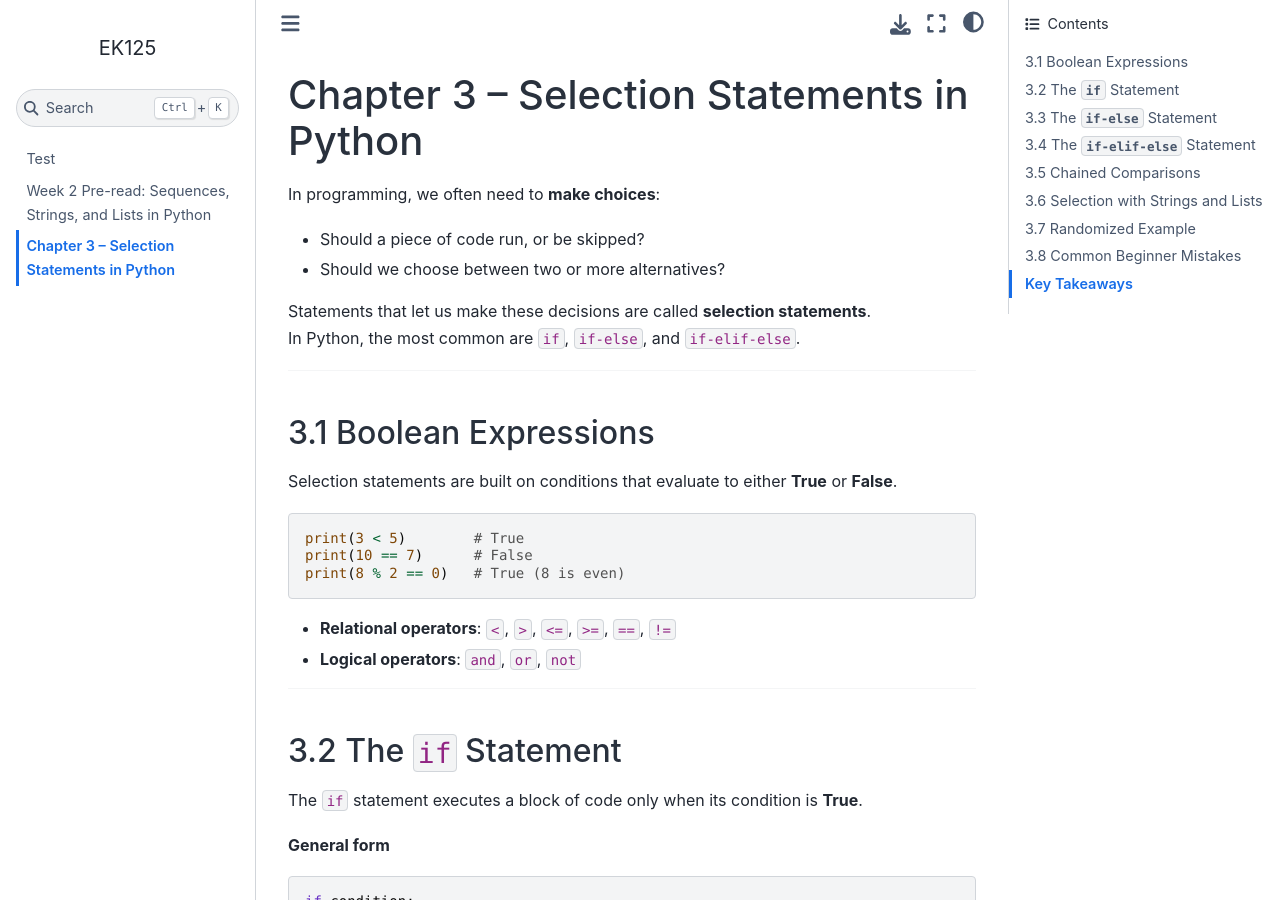
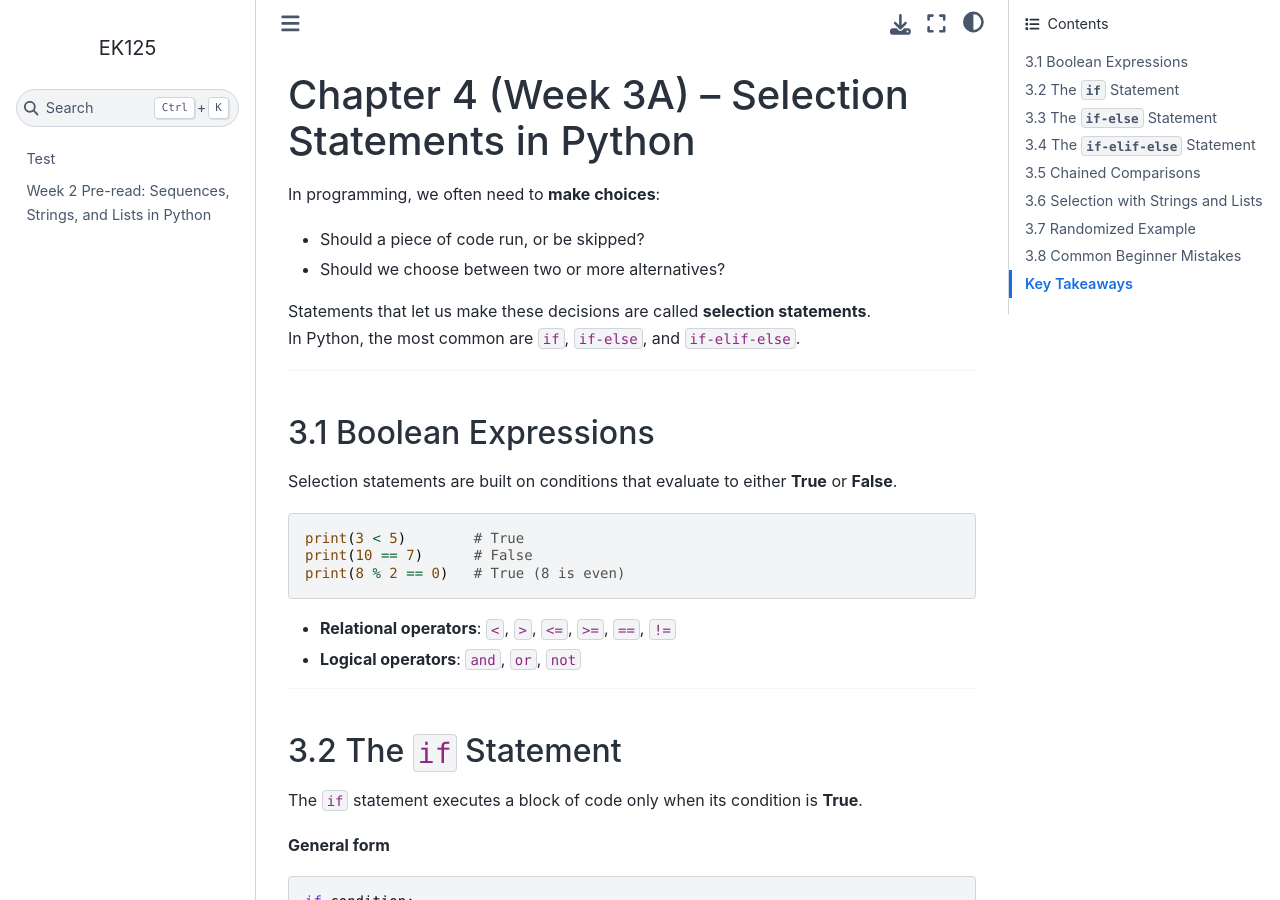
Before and after one commit to depasquale-lab/EK125, a Jupyter Book: the page built from Week3A.md, in a window 1280 px wide and 900 px high. Built offline with Jupyter Book 1.0.4 settings and Sphinx 7.4.7 and the Sphinx Book theme 1.1.4, drawn with Linux system fonts in a browser that asks for light colours; pages that are not in the unit, such as notebooks, are missing from menus; some of the changed text lies outside the part shown.

Commit message:
Update and rename chapter2.md to Week3A.md

```diff
--- a/chapter2.md
+++ b/Week3A.md
@@ -1,4 +1,4 @@
-# Chapter 3 – Selection Statements in Python
+# Chapter 4 (Week 3A) – Selection Statements in Python
 
 In programming, we often need to **make choices**:
 - Should a piece of code run, or be skipped?
```
